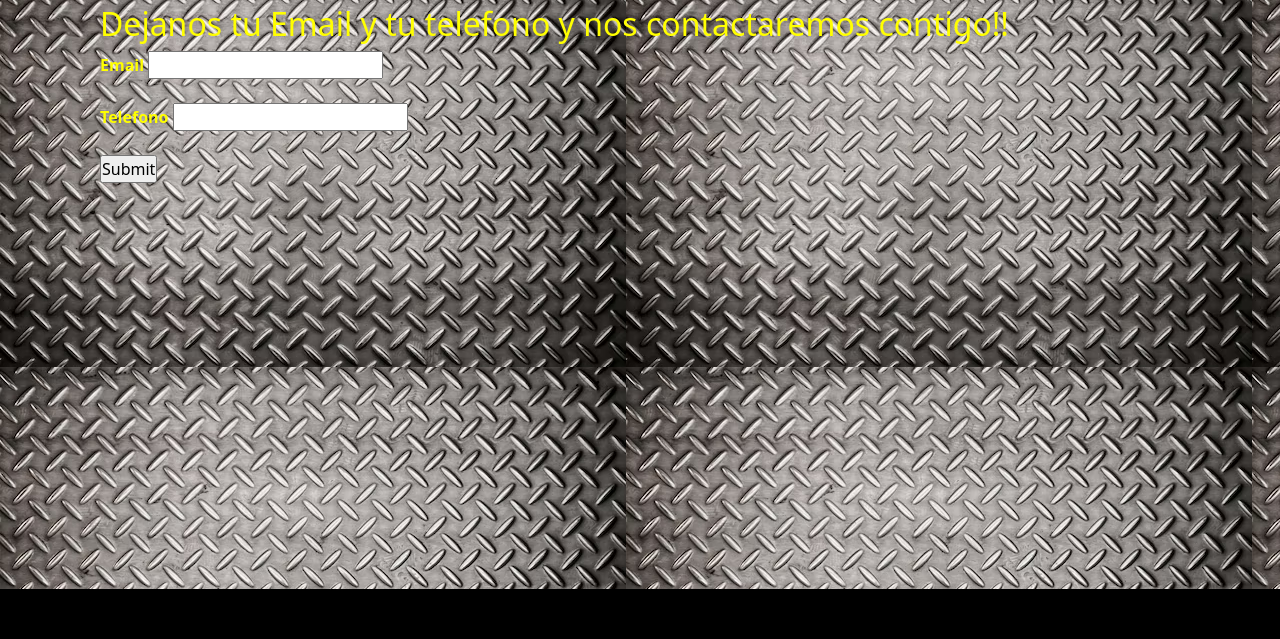
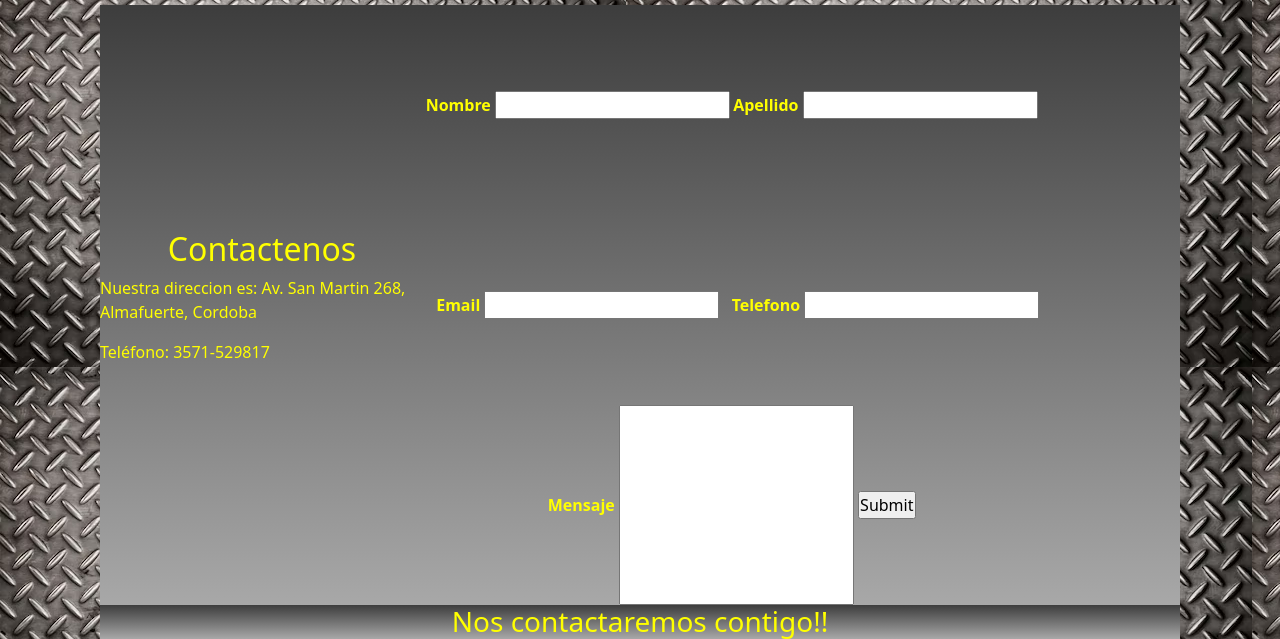
Before and after one commit to JulianZulatto/Proyecto-Tecnofer, a plain HTML site: page pages/contacto.html in a window 1280 px wide. Shown: the part 161-800 px from the top of the page. Drawn offline with nearby package versions, Linux system fonts and the light colour scheme.

Commit message:
lista tercer-preentrega

```diff
--- a/css/style.css
+++ b/css/style.css
@@ -58,10 +58,6 @@ main {
 .avances {
   padding: 0;
   margin: 0; }
-
-.form {
-  color: yellow;
-  font-weight: 800; }
 
 .img-promo {
   width: 300px; }
@@ -240,6 +236,67 @@ main {
     align-items: center;
     justify-content: center; } }
 
+.catalogo ul {
+  display: flex;
+  flex-direction: column;
+  list-style: none;
+  background-image: linear-gradient(#3d3d3d, #a8a8a8); }
+  .catalogo ul li {
+    color: yellow; }
+
+.h2-catalogo {
+  background-image: linear-gradient(#3d3d3d, #a8a8a8);
+  text-align: center; }
+
+.form {
+  color: yellow;
+  font-weight: 800; }
+
+.form-catalogo {
+  background-image: linear-gradient(#3d3d3d, #a8a8a8);
+  text-align: center; }
+
+.contact {
+  background-image: linear-gradient(#3d3d3d, #a8a8a8);
+  display: flex;
+  align-items: center; }
+  .contact .contacto-1 {
+    display: grid;
+    grid-template-columns: 1fr 1fr;
+    grid-template-rows: 1fr 1fr 1fr;
+    grid-auto-columns: 1fr;
+    justify-items: center;
+    align-items: center;
+    grid-template-areas: "art-1 art-2"
+ "art-3 art-4"
+ "art-5 art-5"; }
+  .contact h2 {
+    text-align: center; }
+
+.input {
+  height: 200px;
+  overflow: auto; }
+
+.contacto-2 {
+  width: 30%; }
+  .contacto-2 p {
+    color: yellow; }
+
+.art-1 {
+  grid-area: art-1; }
+
+.art-2 {
+  grid-area: art-2; }
+
+.art-3 {
+  grid-area: art-3; }
+
+.art-4 {
+  grid-area: art-4; }
+
+.art-5 {
+  grid-area: art-5; }
+
 footer {
   display: flex;
   height: 200px;
--- a/pages/contacto.html
+++ b/pages/contacto.html
@@ -50,16 +50,41 @@
 <main>
     <h1>Contacto</h1>
     <div class="body">
-        <h2>Dejanos tu Email y tu telefono y nos contactaremos contigo!!</h2>
-        <form action="#" method="get">
+        <article class="contact">
+            <section class="contacto-2">
+                <h2>Contactenos</h2>
+                <p>Nuestra direccion es: Av. San Martin 268, Almafuerte, Cordoba</p>
+                <p>Teléfono: 3571-529817</p>
+
+            </section>
+            <section>
+                <form action="#" method="get" class="contacto-1">
+                    <article class="art-1">
+                        <label class="form" for="nombre">Nombre</label>
+                        <input type="text" id="nombre" name="nombre">
+                    </article>
+                    <article class="art-2">
+                        <label class="form" for="apellido">Apellido</label>
+                        <input type="text" id="apellido" name="apellido">
+                    </article>
+                    <article class="art-3">
                         <label class="form" for="Email">Email</label>
                         <input type="text" id="Email" name="Email">
-            <br><br>
+                    </article>
+                    <article class="art-4">
                         <label class="form" for="telefono">Telefono</label>
                         <input type="number" id="telefono" name="telefono">
-            <br><br>
+                    </article>
+                    <article class="art-5">
+                        <label class="form" for="texto">Mensaje</label>
+                        <input type="text" id="telefono" name="texto" class="input">
                         <input type="submit">
+                    </article>
+
                 </form>
+            </section>
+        </article>
+        <h3>Nos contactaremos contigo!!</h3>
     </div>
 </main>
 <!-- Footer -->
--- a/scss/secciones/_main.scss
+++ b/scss/secciones/_main.scss
@@ -67,10 +67,7 @@ main {
     margin: 0;
 }
 
-.form {
-    color: yellow;
-    font-weight: 800;
-}
+
 
 .img-promo {
     width: 300px;
@@ -149,6 +146,7 @@ main {
         }
     }
 }
+
 // PROMOCIONES
 .metodos-de-pagos {
     display: flex;
@@ -176,7 +174,7 @@ main {
     grid-template-areas:
         "promo-1 promo-2"
         "promo-3 promo-4";
-        justify-items: center;
+    justify-items: center;
 
     section {
         display: flex;
@@ -197,7 +195,8 @@ main {
             color: yellow;
             background-image: linear-gradient(rgb(61, 61, 61), rgb(168, 168, 168));
         }
-        p{
+
+        p {
             color: yellow;
             background-image: linear-gradient(rgb(61, 61, 61), rgb(168, 168, 168));
             width: 600px;
@@ -233,7 +232,7 @@ main {
 }
 
 // IDEAS E INNOVACION
-.bloque-1-ideas{
+.bloque-1-ideas {
     display: grid;
     grid-template-columns: 1fr 1fr;
     grid-template-rows: 1fr 1fr 1fr;
@@ -241,29 +240,34 @@ main {
         "bloque-1 bloque-2"
         "bloque-3 bloque-4"
         "bloque-5 bloque-6";
-        justify-items: center;
-    section{
+    justify-items: center;
+
+    section {
         display: flex;
         flex-direction: column;
         align-items: center;
         padding: 10px;
         margin: 25px;
         height: 600px;
-        h2{
+
+        h2 {
             color: yellow;
             background-image: linear-gradient(rgb(61, 61, 61), rgb(168, 168, 168));
             text-align: center;
             width: 500px;
         }
-        img{
+
+        img {
             width: 500px;
             height: 350px;
         }
-        iframe{
+
+        iframe {
             width: 500px;
             height: 350px;
         }
-        p{
+
+        p {
             color: yellow;
             background-image: linear-gradient(rgb(61, 61, 61), rgb(168, 168, 168));
             text-align: center;
@@ -272,6 +276,7 @@ main {
         }
     }
 }
+
 .bloque-1 {
     grid-area: bloque-1;
 }
@@ -287,12 +292,15 @@ main {
 .bloque-4 {
     grid-area: bloque-4;
 }
+
 .bloque-5 {
     grid-area: bloque-5;
 }
+
 .bloque-6 {
     grid-area: bloque-6;
 }
+
 @media (max-width: 1210px) {
     .bloque-1-ideas {
         display: flex;
@@ -301,3 +309,87 @@ main {
         justify-content: center;
     }
 }
+
+// CATALOGO
+.catalogo {
+    ul {
+        display: flex;
+        flex-direction: column;
+        list-style: none;
+        background-image: linear-gradient(rgb(61, 61, 61), rgb(168, 168, 168));
+
+        li {
+            color: yellow;
+        }
+    }
+}
+
+.h2-catalogo {
+    background-image: linear-gradient(rgb(61, 61, 61), rgb(168, 168, 168));
+    text-align: center;
+}
+
+.form {
+    color: yellow;
+    font-weight: 800;
+}
+
+.form-catalogo {
+    background-image: linear-gradient(rgb(61, 61, 61), rgb(168, 168, 168));
+    text-align: center;
+}
+
+// CONTACTO
+.contact {
+    background-image: linear-gradient(rgb(61, 61, 61), rgb(168, 168, 168));
+    display: flex;
+    align-items: center;
+
+    .contacto-1 {
+        display: grid;
+        grid-template-columns: 1fr 1fr;
+        grid-template-rows: 1fr 1fr 1fr;
+        grid-auto-columns: 1fr;
+        justify-items: center;
+        align-items: center;
+        grid-template-areas:
+            "art-1 art-2"
+            "art-3 art-4"
+            "art-5 art-5";
+    }
+    h2 {
+        text-align: center;
+    }
+    }
+    .input {
+        height: 200px;
+        overflow: auto;
+    }
+
+
+.contacto-2 {
+    width: 30%;
+    p {
+        color: yellow;
+    }
+}
+
+.art-1 {
+    grid-area: art-1;
+}
+
+.art-2 {
+    grid-area: art-2;
+}
+
+.art-3 {
+    grid-area: art-3;
+}
+
+.art-4 {
+    grid-area: art-4;
+}
+
+.art-5 {
+    grid-area: art-5;
+}
```
Also changed, not shown: pages/catalogo.html (+18 -12 lines). Lines whose indentation alone changed are shown as unchanged.
